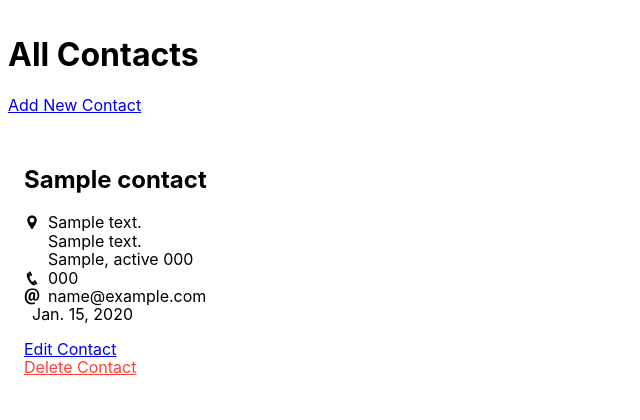
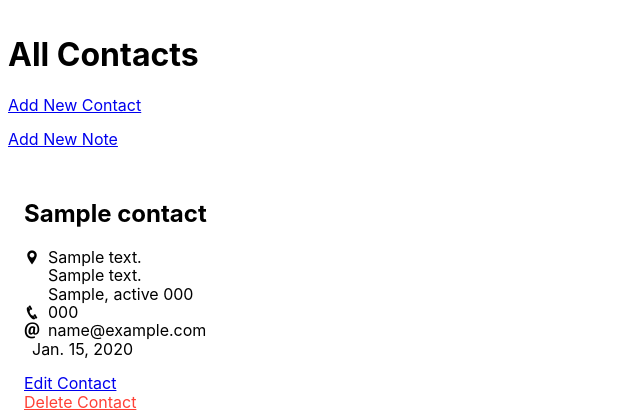
Before and after one commit to momentum-team-5/django-uptact-tombousquet, a Django app: page / in a window 1280 px wide. Shown: the top 420 px of the page, without its empty margins (0-640 px from the left). Run offline with Django 3.2, Linux system fonts and the light colour scheme; tables that the repository leaves empty hold one stand-in row (values such as "Sample post").

Commit message:
url issues

```diff
--- a/contacts/models.py
+++ b/contacts/models.py
@@ -21,3 +21,12 @@ class Contact(models.Model):
     state = USStateField(null=True, blank=True)
     zip_code = USZipCodeField(null=True, blank=True)
     birthday = models.DateField(auto_now=False, null=True, blank=True)
+
+    @property
+    def notes(self):
+        return Note.objects.filter(note=self)
+
+class Note(models.Model):
+    timestamp = models.DateTimeField(auto_now=True)
+    body = models.TextField(null=True, blank=True)
+    contact = models.ForeignKey("Contact", on_delete=models.CASCADE)
--- a/contacts/views.py
+++ b/contacts/views.py
@@ -1,6 +1,6 @@
 from django.shortcuts import render, redirect, get_object_or_404
-from .models import Contact
-from .forms import ContactForm
+from .models import Contact, Note
+from .forms import ContactForm, NoteForm
 
 
 # Create your views here.
@@ -46,3 +46,17 @@ def delete_contact(request, pk):
 
     return render(request, "contacts/delete_contact.html",
                   {"contact": contact})
+
+def add_note(request, pk):
+    contact = get_object_or_404(Contact, pk=pk)
+    if request.method == "GET":
+        form = NoteForm()
+    else:
+        form = NoteForm(data=request.POST)
+        if form.is_valid():
+               note = form.save(commit=False)
+               note.contact = contact
+               note.save()
+
+               return redirect(to='list_contacts')
+    return render(request, "contacts/add_note.html", {"form": form, "contact": contact })
--- a/templates/contacts/list_contacts.html
+++ b/templates/contacts/list_contacts.html
@@ -4,6 +4,8 @@
 <h1>All Contacts</h1>
 
 <p><a href="{% url 'add_contact' %}">Add New Contact</a></p>
+
+<p><a href="{% url 'add_note' pk=contact.pk %}">Add New Note</a></p>
 
 <div class="flex flex-wrap">
   {% for contact in contacts %}
--- a/uptact/urls.py
+++ b/uptact/urls.py
@@ -24,6 +24,7 @@ urlpatterns = [
     path('contacts/add/', contacts_views.add_contact, name='add_contact'),
     path('contacts/<int:pk>/edit/', contacts_views.edit_contact, name='edit_contact'),
     path('contacts/<int:pk>/delete/', contacts_views.delete_contact, name='delete_contact'),
+    path('<int:pk>/add_note/', contacts_views.add_note, name='add_note'),
 ]
 
 if settings.DEBUG:
```
Also changed, not shown: contacts/forms.py (+8 -1 lines), templates/contacts/add_note.html (added, +15 -0 lines).
